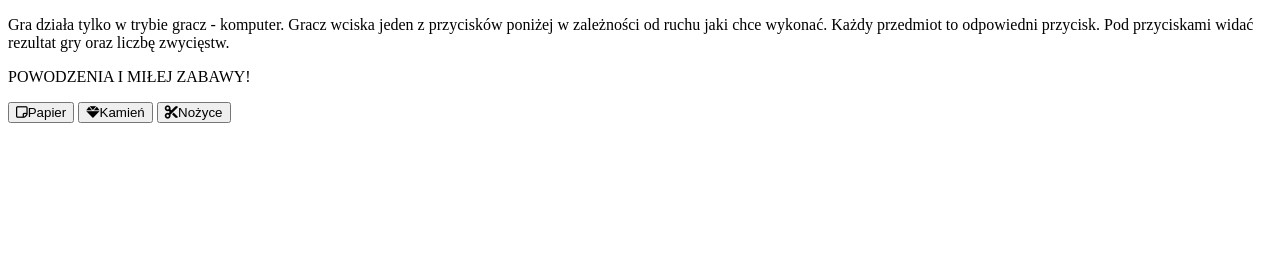
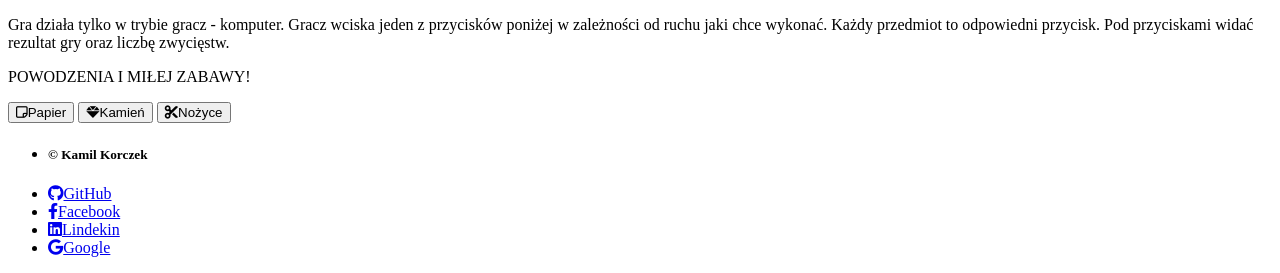
Before and after one commit to KamilKorczek/javascript-prework, a website: page index.html in a window 1280 px wide. Shown: the part 627-900 px from the top of the page. Before the commit the page ends 800 px from the top, so only its background shows below. Drawn offline with Linux system fonts and the light colour scheme; a web font is replaced by a local one.

Commit message:
Add a footer section

```diff
--- a/index.html
+++ b/index.html
@@ -91,6 +91,31 @@
 			<div class="Result" id="result"></div>
 		</div>
 	</section>
+	<footer>
+		<div class="container-fluid">
+			<nav class="social-media-content">
+				<ul class="copyright">
+					<li>
+						<h5 class="copy">© Kamil Korczek</h5>
+					</li>
+				</ul>
+				<ul class="social-media">
+					<li class="social">
+						<a href="#"><i class="fa-brands fa-github"></i>GitHub</a>
+					</li>
+					<li class="social">
+						<a href="#"><i class="fab fa-facebook-f"></i>Facebook</a>
+					</li>
+					<li class="social">
+						<a href="#"><i class="fa-brands fa-linkedin"></i>Lindekin</a>
+					</li>
+					<li class="social">
+						<a href="#"><i class="fa-brands fa-google"></i>Google</a>
+					</li>
+				</ul>
+			</nav>
+		</div>
+	</footer>
 	<script src="js/functions.js"></script>
 	<script src="js/script.js"></script>
 </body>
```
